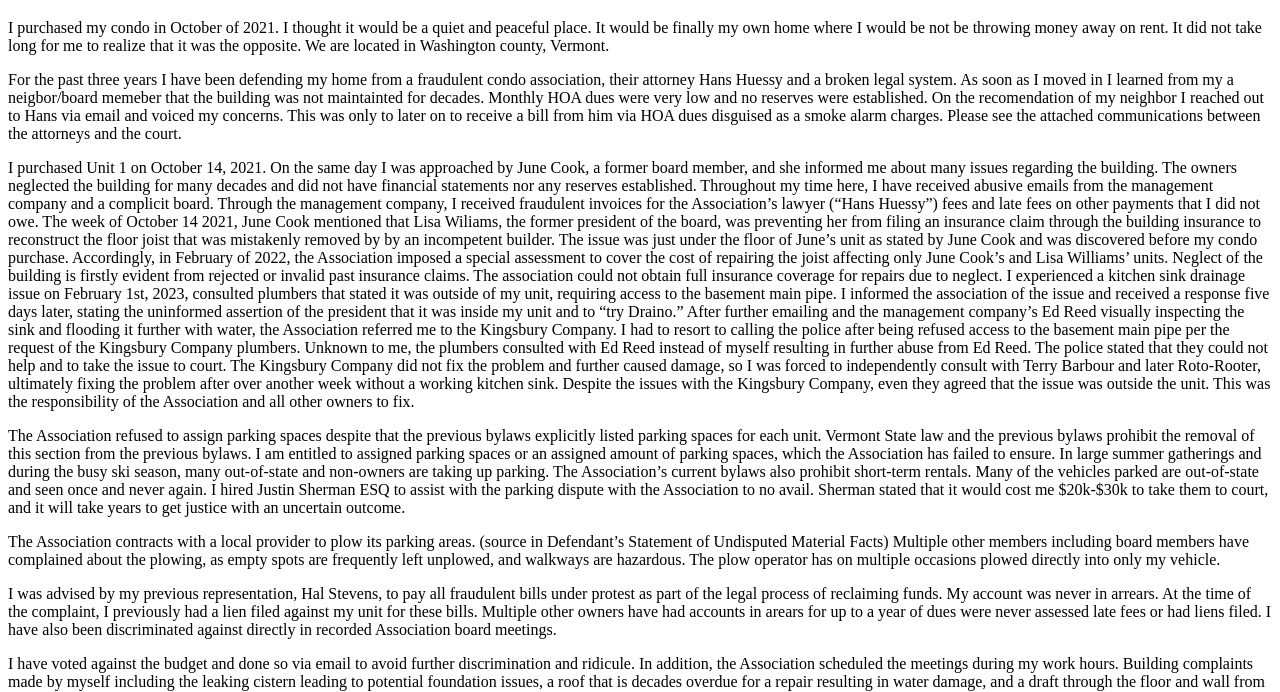
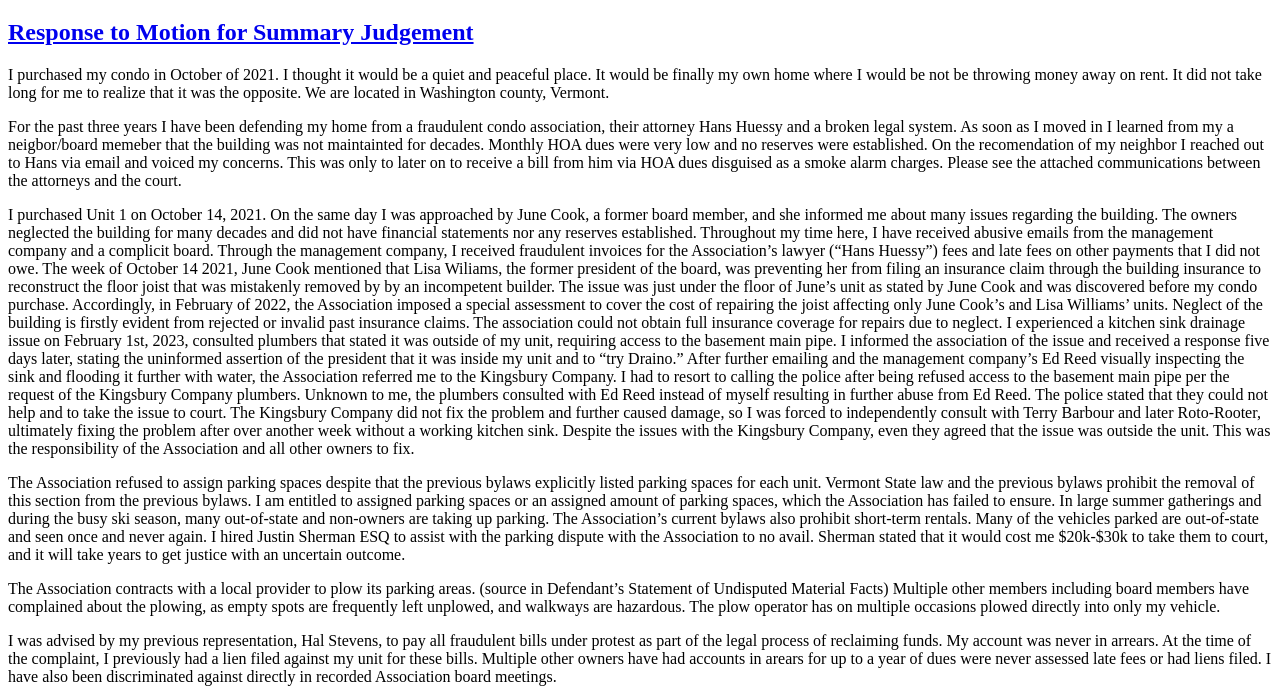
Before and after one commit to vtcondocase/vtcondocase.github.io, a plain HTML site: page index.html in a window 1280 px wide. Shown: the part 61-753 px from the top of the page. Drawn offline with Linux system fonts and the light colour scheme.

Commit message:
added rmsj pdf

```diff
--- a/index.html
+++ b/index.html
@@ -7,6 +7,7 @@
 </head>
 <body>
     <h1>Condo Fraud Case - <a href="timeline.html">Timeline</a> - <a href="https://gofund.me/24f6f9ac">GoFundMe</a></h1>
+    <h2><a href="PLAINTIFFS RESPONSE TO DEFENDANTS MOTION FOR SUMMARY JUDGEMENT.pdf">Response to Motion for Summary Judgement</a></h2>
     <p>I purchased my condo in October of 2021. I thought it would be a quiet and peaceful place. It would be finally my own home where I would
 	be not be throwing money away on rent. It did not take long for me to realize that it was the opposite. We are located in Washington county,
 	Vermont.
```
Also changed, not shown: 1 other file.
